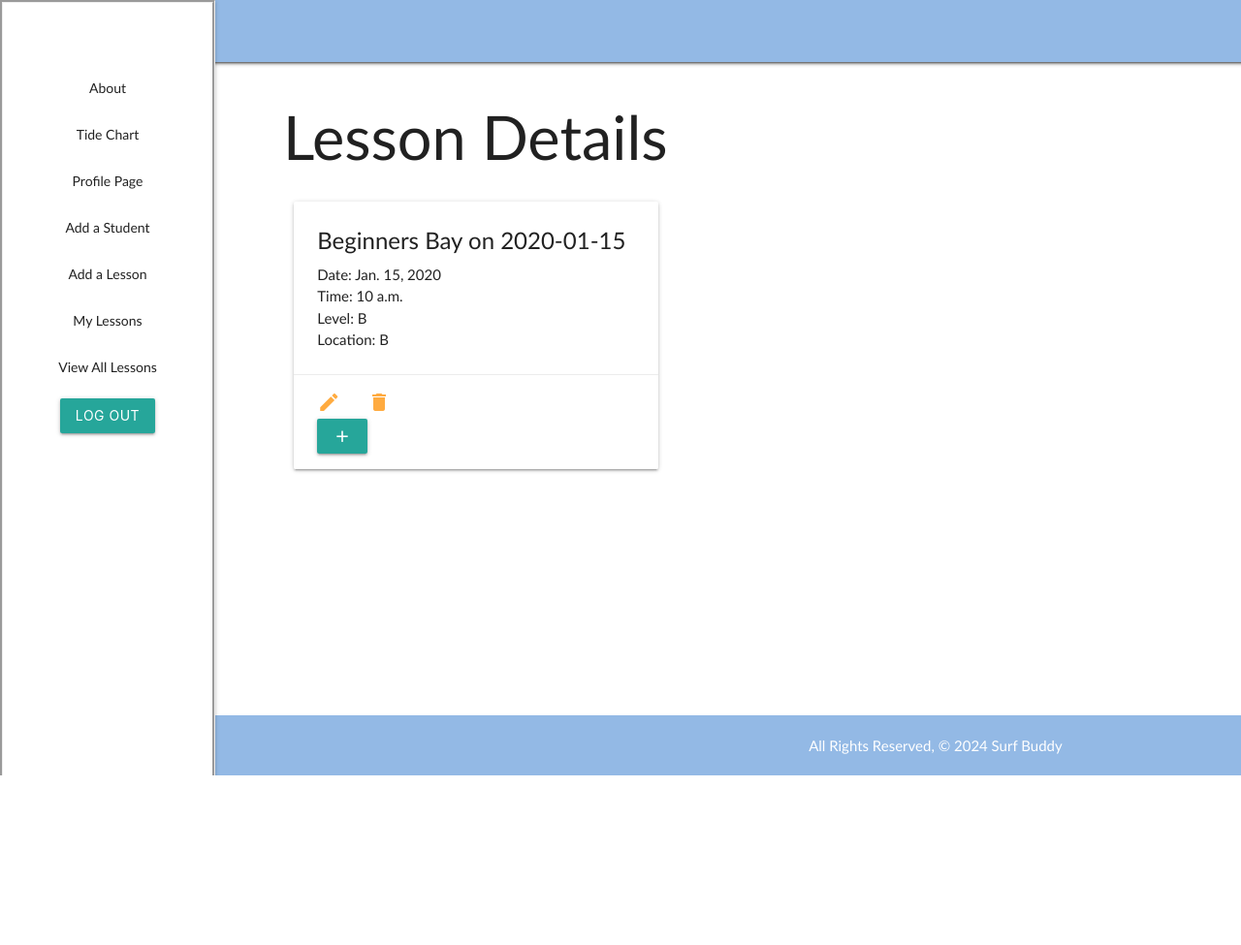
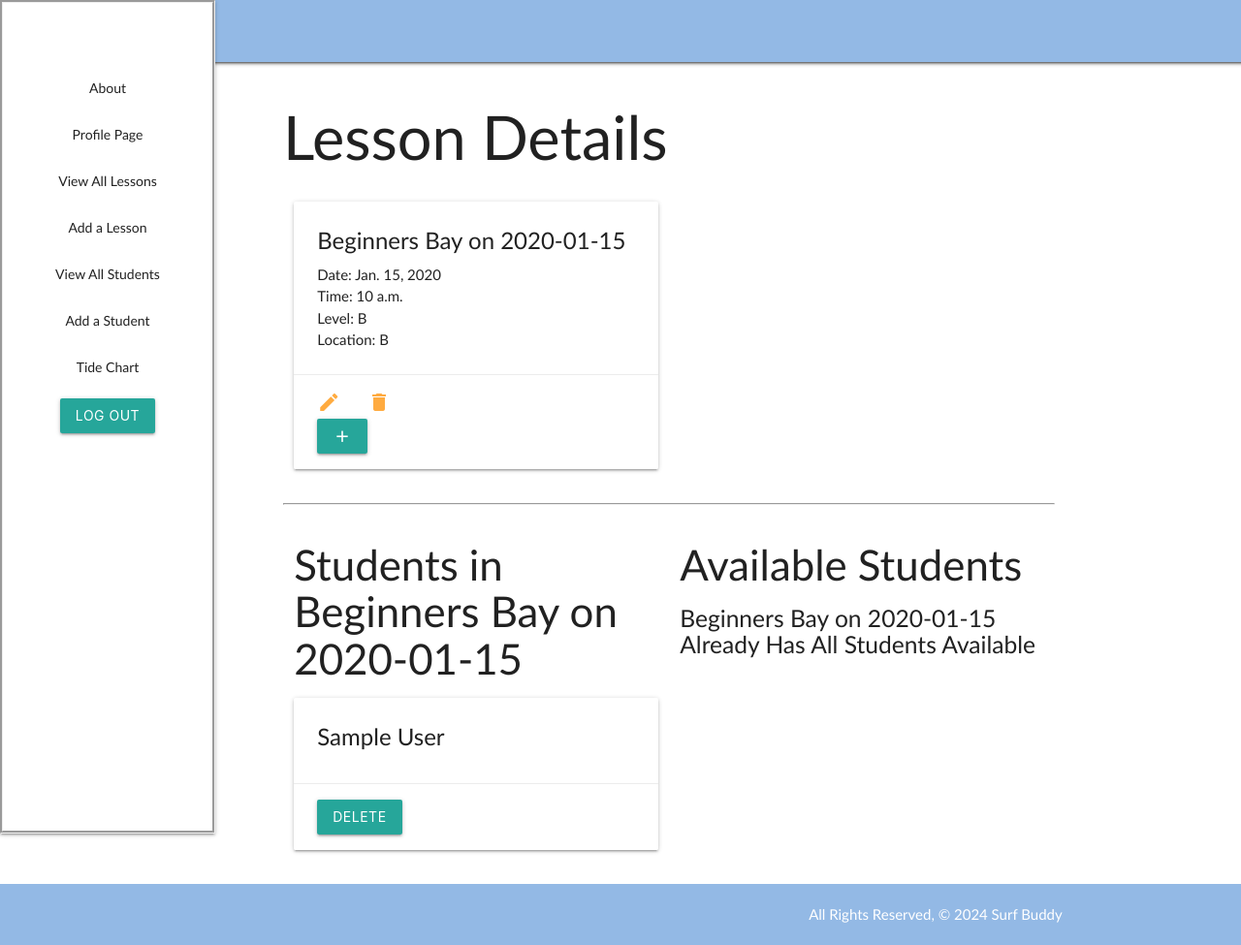
Before and after one commit to chochristinak/swelldevs-surfbuddy, a Django app: page /lessons/1/ in a window 1280 px wide. Shown: the whole page at 97% size. Before the commit the page ends 800 px from the top, so only its background shows below. Run offline with Django 5.2, Linux system fonts and the light colour scheme; a user stored in the database is signed in; tables that the repository leaves empty hold one stand-in row (values such as "Sample post").

Commit message:
Added Full CRUD for the Student model, formatted all code, added comments

```diff
--- a/main_app/apps.py
+++ b/main_app/apps.py
@@ -1,5 +1,6 @@
 #-------------------- Module Imports --------------------
 from django.apps import AppConfig
+
 
 #-------------------- Config --------------------
 # Main App Config
--- a/main_app/models.py
+++ b/main_app/models.py
@@ -4,6 +4,7 @@ from django.urls import reverse
 from django.contrib.auth.models import User
 from django.core.validators import MaxValueValidator, MinValueValidator
 from datetime import date
+
 
 #-------------------- Constants --------------------
 # locations to surf
@@ -26,7 +27,7 @@ LEVELS = (
 # Student Model
 class Student(models.Model):
     name = models.CharField(max_length=100)                                                        # student name
-    email = models.CharField(blank=True)                                                                    # student email
+    email = models.CharField(blank=True)                                                           # student email
     age = models.PositiveIntegerField(validators=[MinValueValidator(5), MaxValueValidator(110)])   # student age must positive and between the ages 5-110
     level = models.CharField(                                                                      # student skill level defaults to beginner
         default=LEVELS[0],
--- a/main_app/templates/base.html
+++ b/main_app/templates/base.html
@@ -22,10 +22,10 @@
       </div>
       {% if user.is_authenticated %}
         <li><a href="{% url 'student_detail' user.id %}">Profile Page</a></li>
+        <li><a href="{% url 'index' %}">View All Lessons</a></li>
+        <li><a href="{% url 'lessons_create' %}">Add a Lesson</a></li>
+        <li><a href="{% url 'students_index' %}">View All Students</a></li>
         <li><a href="{% url 'students_create' %}">Add a Student</a></li>
-      <li><a href="{% url 'lessons_create' %}">Add a Lesson</a></li>
-      <li><a href="{% url 'index' %}">View All Lessons</a></li>
-      <li><a href="{% url 'students_index' %}">View My Lessons</a></li>
         <li><a href="{% url 'tidechart' %}">Tide Chart</a></li>
         <li>
           <form action="{% url 'logout' %}" method="POST">
@@ -47,17 +47,16 @@
 
           <ul class="center">
             <div>
-              <a href="{% url 'home' %}"><img src="" class="logo-img">
-              </a>
+              <a href="{% url 'home' %}"><img src="" class="logo-img"></a>
             </div>
             <li><a href="{% url 'about' %}">About</a></li>
-            <li><a href="{% url 'tidechart' %}">Tide Chart</a></li>
             {% if user.is_authenticated %}
               <li><a href="{% url 'student_detail' user.id %}">Profile Page</a></li>
+              <li><a href="{% url 'index' %}">View All Lessons</a></li>
+              <li><a href="{% url 'lessons_create' %}">Add a Lesson</a></li>
+              <li><a href="{% url 'students_index' %}">View All Students</a></li>
               <li><a href="{% url 'students_create' %}">Add a Student</a></li>
-            <li><a href="{% url 'lessons_create' %}">Add a Lesson</a></li>
-            <li><a href="{% url 'students_index' %}">My Lessons</a></li>
-            <li><a href="{% url 'index' %}">View All Lessons</a></li>
+              <li><a href="{% url 'tidechart' %}">Tide Chart</a></li>
               <li>
                 <form action="{% url 'logout' %}" method="POST">
                   {% csrf_token %}
--- a/main_app/templates/lessons/detail.html
+++ b/main_app/templates/lessons/detail.html
@@ -1,4 +1,5 @@
-{% extends 'base.html' %} {% block content %}
+{% extends 'base.html' %}
+{% block content %}
 
 <h1>Lesson Details</h1>
 
@@ -18,11 +19,57 @@
           <a href="{% url 'lessons_delete' lesson.id %}"><i class="material-icons">delete</i></a>
           <form action="{% url 'assoc_student' lesson.id user.id %}" method="POST">
             {% csrf_token %}
-            <button type="submit" class="btn"><i class="material-icons">add</i></button>
+            <button type="submit" class="btn">
+              <i class="material-icons">add</i>
+            </button>
           </form>
         </div>
       </div>
     </div>
   </div>
-
+  <hr />
+  <div class="row">
+    <div class="col s6">
+      <h3>Students in {{ lesson }}</h3>
+      {% if lesson.student.count %}
+        {% for student in lesson.student.all %}
+        <div class="card">
+          <div class="card-content">
+            <span class="card-title">{{ student.name }}</span>
+          </div>
+          <div class="card-action">
+            <form action="{% url 'delete_student' lesson.id student.id %}" method="DELETE">
+              {% csrf_token %}
+              <button type="submit" class="btn">Delete</button>
+            </form>
+          </div>
+        </div>
+      {% endfor %}
+      {% else %}
+        <h5>No Students</h5>
+      {% endif %}
+    </div>
+    <!-- Available toys will come after this line -->
+    <div class="col s6">
+      <h3>Available Students</h3>
+      {% if students.count %}
+        {% for student in students.all %}
+        <div class="card">
+          <div class="card-content">
+            <span class="card-title">{{ student.name }}</span>
+          </div>
+          <div class="card-action">
+            <form action="{% url 'assoc_student' lesson.id student.id %}" method="POST">
+              {% csrf_token %}
+              <button type="submit" class="btn">Add</button>
+            </form>
+          </div>
+        </div>
+        {% endfor %}
+      {% else %}
+        <h5>{{lesson}} Already Has All Students Available</h5>
+      {% endif %}
+    </div>
+  </div>
   {% endblock %}
+</div>
--- a/main_app/templates/lessons/index.html
+++ b/main_app/templates/lessons/index.html
@@ -13,10 +13,7 @@
     </div>
     <div class="card-action">
       <a href="{% url 'lessons_details' lesson.id %}">Details</i></a>
-
     </div>
   </div>
-  </a>
 {% endfor %}
-
 {% endblock %}
--- a/main_app/templates/main_app/lesson_confirm_delete.html
+++ b/main_app/templates/main_app/lesson_confirm_delete.html
@@ -1,4 +1,6 @@
-{% extends 'base.html' %} {% block content %}
+{% extends 'base.html' %}
+{% block content %}
+
 <h1>Delete Lesson</h1>
 
 <h4>
--- a/main_app/templates/main_app/student_form.html
+++ b/main_app/templates/main_app/student_form.html
@@ -1,17 +1,15 @@
 {% extends 'base.html' %}
+{% block content %}
 
-{% block content %}
 {% if object %}
   <h1>Edit <span class="teal-text">{{object.name}}</span></h1>
 {% else %}
   <h1>Add Student</h1>
 {% endif %}
-  <!-- Leaving the action empty makes the form post to the same url used to display it -->
+
 <form action="" method="post">
-    <!-- Django requires the following for security purposes -->
   {% csrf_token %}
   <table>
-      <!-- Render the inputs inside of <tr>s & <td>s -->
     {{ form.as_table }}
   </table>
   <input type="submit" value="Submit!" class="btn">
--- a/main_app/templates/registration/login.html
+++ b/main_app/templates/registration/login.html
@@ -1,8 +1,8 @@
-{% extends 'base.html' %} {% block content %}
+{% extends 'base.html' %}
+{% block content %}
 
 <h1>Log In</h1>
 
-<!-- Add the login form -->
 <form method="POST" action="{% url 'login' %}">
   {% csrf_token %} {{ form.as_p }}
   <input type="hidden" name="next" value="{{ next }}" />
--- a/main_app/templates/registration/signup.html
+++ b/main_app/templates/registration/signup.html
@@ -1,4 +1,5 @@
-{% extends 'base.html' %} {% block content %}
+{% extends 'base.html' %}
+{% block content %}
 
 <h1>Sign Up</h1>
 
--- a/main_app/templates/tidechart.html
+++ b/main_app/templates/tidechart.html
@@ -1,6 +1,5 @@
 {% extends 'base.html' %} {% block content %}
-<h1>tide chart</h1>
-<hr />
-<p>here is our tide chart</p>
+<h1>Tide Chart</h1>
+<hr>
 <footer>All Rights Reserved, &copy; 2024 Surf Buddy / SwellDevs</footer>
 {% endblock %}
--- a/main_app/urls.py
+++ b/main_app/urls.py
@@ -13,12 +13,14 @@ urlpatterns = [
   path('lessons/create/', views.LessonCreate.as_view(), name='lessons_create'),
   path('lessons/<int:pk>/update/', views.LessonUpdate.as_view(), name='lessons_update'),
   path('lessons/<int:pk>/delete/', views.LessonDelete.as_view(), name='lessons_delete'),
+  path('lessons/<int:lesson_id>/assoc_student/<int:student_id>/', views.assoc_student, name='assoc_student'),
+  path('lessons/<int:lesson_id>/delete_student/<int:student_id>/', views.delete_student, name='delete_student'),
+  path('students/', views.StudentList.as_view(), name='students_index'),
+  path('students/<int:pk>/', views.StudentDetail.as_view(), name='student_detail'),
+  path('students/create/', views.StudentCreate.as_view(), name='students_create'),
+  path('students/<int:pk>/update/', views.StudentUpdate.as_view(), name='students_update'),
+  path('students/<int:pk>/delete/', views.StudentDelete.as_view(), name='students_delete'),
   path('accounts/signup/', views.signup, name='signup'),
 
-  path('students/', views.StudentList.as_view(), name='students_index'),
   path('students/', views.LessonList.as_view(), name='students_index'),
-  path('students/<int:pk>/', views.StudentDetail.as_view(), name='student_detail'),
-  path('students/create/', views.StudentCreate.as_view(), name='students_create'),
-  path('lessons/<int:lesson_id>/assoc_student/<int:student_id>/', views.assoc_student, name='assoc_student'),
-
 ]
--- a/main_app/views.py
+++ b/main_app/views.py
@@ -3,8 +3,9 @@ from django.shortcuts import render, redirect
 from django.views.generic.edit import CreateView, UpdateView, DeleteView
 from django.views.generic import ListView, DetailView
 from django.contrib.auth import login
-
 from django.contrib.auth.forms import UserCreationForm
+from django.contrib.auth.decorators import login_required
+from django.contrib.auth.mixins import LoginRequiredMixin
 from .models import Lesson, Student
 from .forms import StudentForm
 
@@ -19,6 +20,7 @@ def about(request):
   return render(request, 'about.html')
 
 # Render the Tide Chart page
+@login_required
 def tidechart(request):
   return render(request, 'tidechart.html')
 
@@ -45,6 +47,7 @@ def signup(request):
 
 #-------------------- Lessons --------------------
 # Render the Lessons Index Page with all the lessons in the database
+@login_required
 def lessons_index(request):
   lessons = Lesson.objects.all()
   return render(request, 'lessons/index.html', {
@@ -52,9 +55,12 @@ def lessons_index(request):
   })
 
 # Render the Details Page for the specified Lesson
+@login_required
 def lessons_details(request, lesson_id):
   lesson = Lesson.objects.get(id=lesson_id)
-  students = lesson.student.all()
+  # students = lesson.student.all()
+  id_list = lesson.student.all().values_list('id')
+  students = Student.objects.exclude(id__in=id_list)
   student_form = StudentForm()
   return render(request, 'lessons/detail.html', {
     'lesson': lesson,
@@ -62,16 +68,8 @@ def lessons_details(request, lesson_id):
     'student_form': student_form
   })
 
-def assoc_student(request, lesson_id, student_id):
-  Lesson.objects.get(id=lesson_id).student.add(student_id)
-  print("hello")
-  return redirect('students_index')
-
-class LessonList(ListView):
-  model = Lesson
-
 # Create a Lesson in the database using the CreateView Class
-class LessonCreate(CreateView):
+class LessonCreate(LoginRequiredMixin, CreateView):
   model = Lesson
   fields = ['date', 'time', 'level', 'location']
   success_url = '/lessons'
@@ -91,17 +89,46 @@ class LessonDelete(DeleteView):
   model = Lesson
   success_url = '/lessons'
 
+# View the list of lessons
+class LessonList(ListView):
+  model = Lesson
+
 
 #-------------------- Students --------------------
+@login_required
+def assoc_student(request, lesson_id, student_id):
+  Lesson.objects.get(id=lesson_id).student.add(student_id)
+  return redirect('lessons_details', lesson_id=lesson_id)
+
+@login_required
+def delete_student(request, lesson_id, student_id):
+  Lesson.objects.get(id=lesson_id).student.remove(student_id)
+  return redirect('lessons_details', lesson_id=lesson_id)
+
+# View the list of students
 class StudentList(ListView):
   model = Student
 
+# Generate a detailed view of a student
+class StudentDetail(DetailView):
+  model = Student
+
+# Create a student
 class StudentCreate(CreateView):
   model = Student
   fields = '__all__'
 
-class StudentDetail(DetailView):
+class StudentDelete(DeleteView):
   model = Student
+  fields = '__all__'
+
+class StudentUpdate(UpdateView):
+  model = Student
+  fields = '__all__'
+
+class StudentDelete(DeleteView):
+  model = Student
+  success_url = '/students'
 
 
 #-------------------- Instructors --------------------
```
Also changed, not shown: main_app/templates/about.html (+5 -2 lines), main_app/templates/home.html (+7 -3 lines), main_app/templates/main_app/lesson_form.html (+6 -3 lines), main_app/templates/main_app/lesson_list.html (+5 -2 lines), main_app/templates/main_app/student_confirm_delete.html (added, +13 -0 lines), main_app/templates/main_app/student_detail.html (+6 -1 lines), main_app/templates/main_app/student_list.html (+8 -14 lines), main_app/templates/main_app/lessons_details.html (line endings or trailing spaces). Lines whose indentation alone changed are shown as unchanged.
